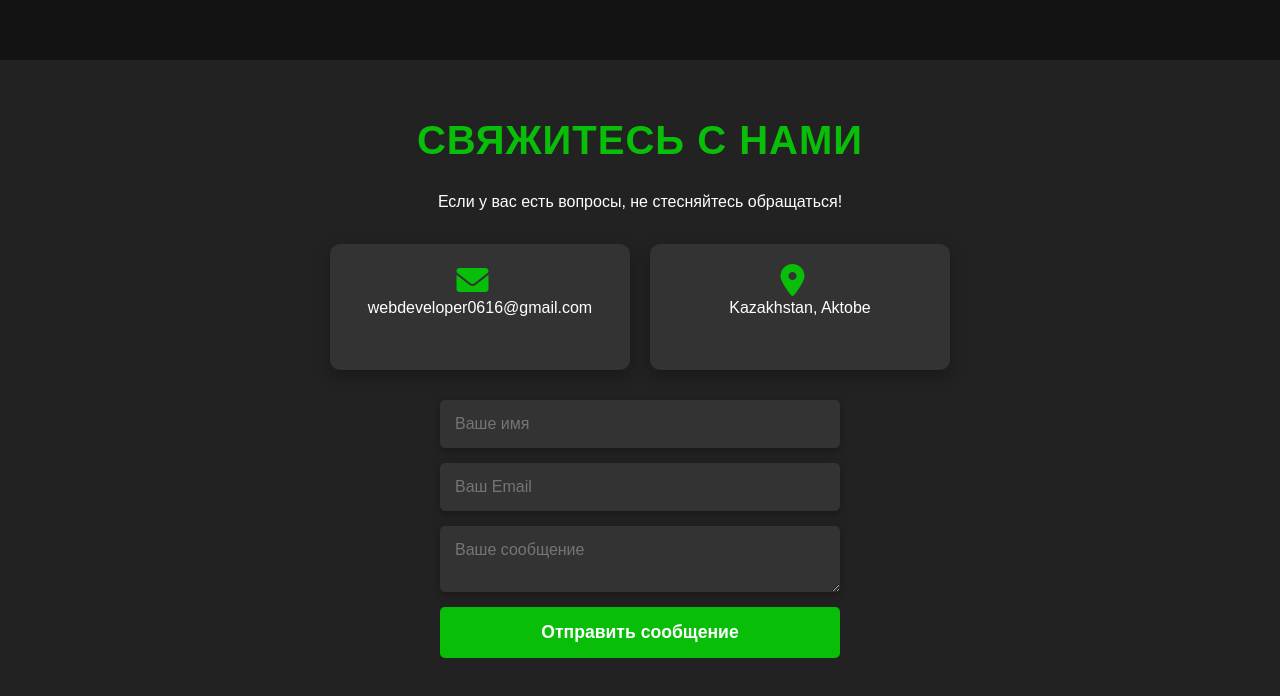
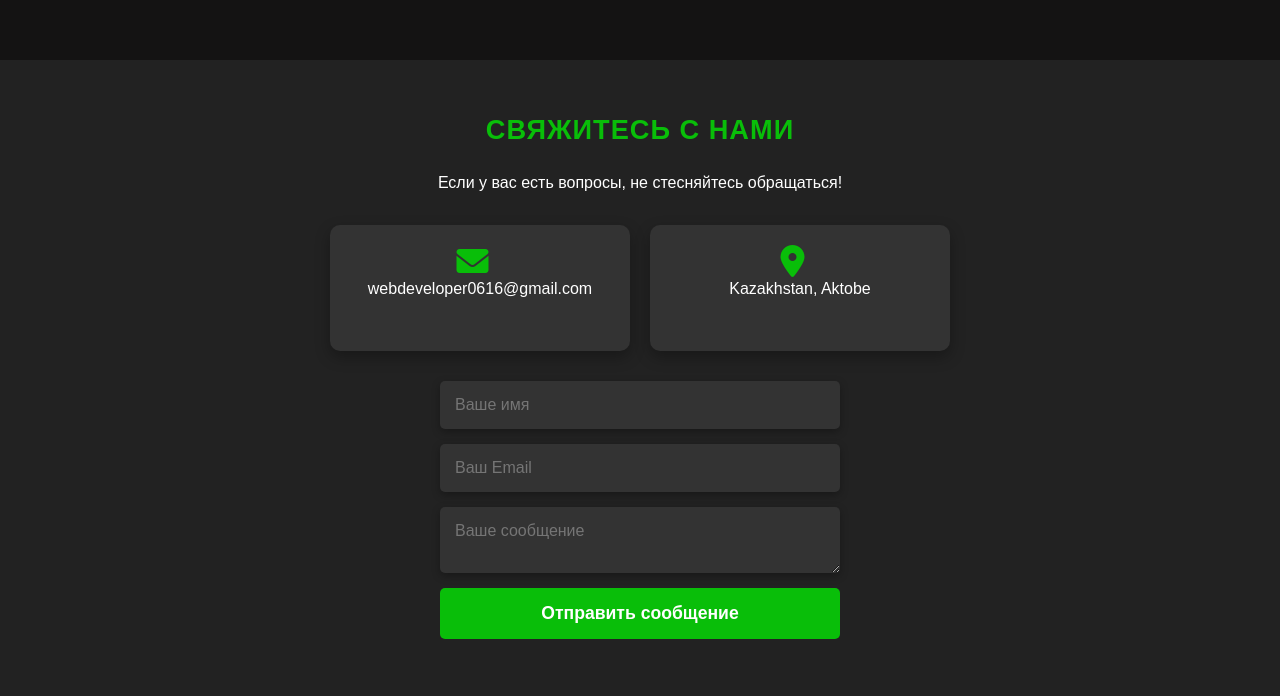
Before and after one commit to Kuralbayev/portfolio0616, a plain HTML site: page index.html in a window 1280 px wide. Shown: the part 2340-3036 px from the top of the page. Drawn offline with Linux system fonts and the light colour scheme.

Commit message:
Update style.css

```diff
--- a/style/style.css
+++ b/style/style.css
@@ -182,7 +182,7 @@ section {
 }
 
 .contact h2 {
-    font-size: 2.5rem;
+    font-size: 1.7rem;
     color: #09be09;
     margin-bottom: 20px;
     text-transform: uppercase;
```
